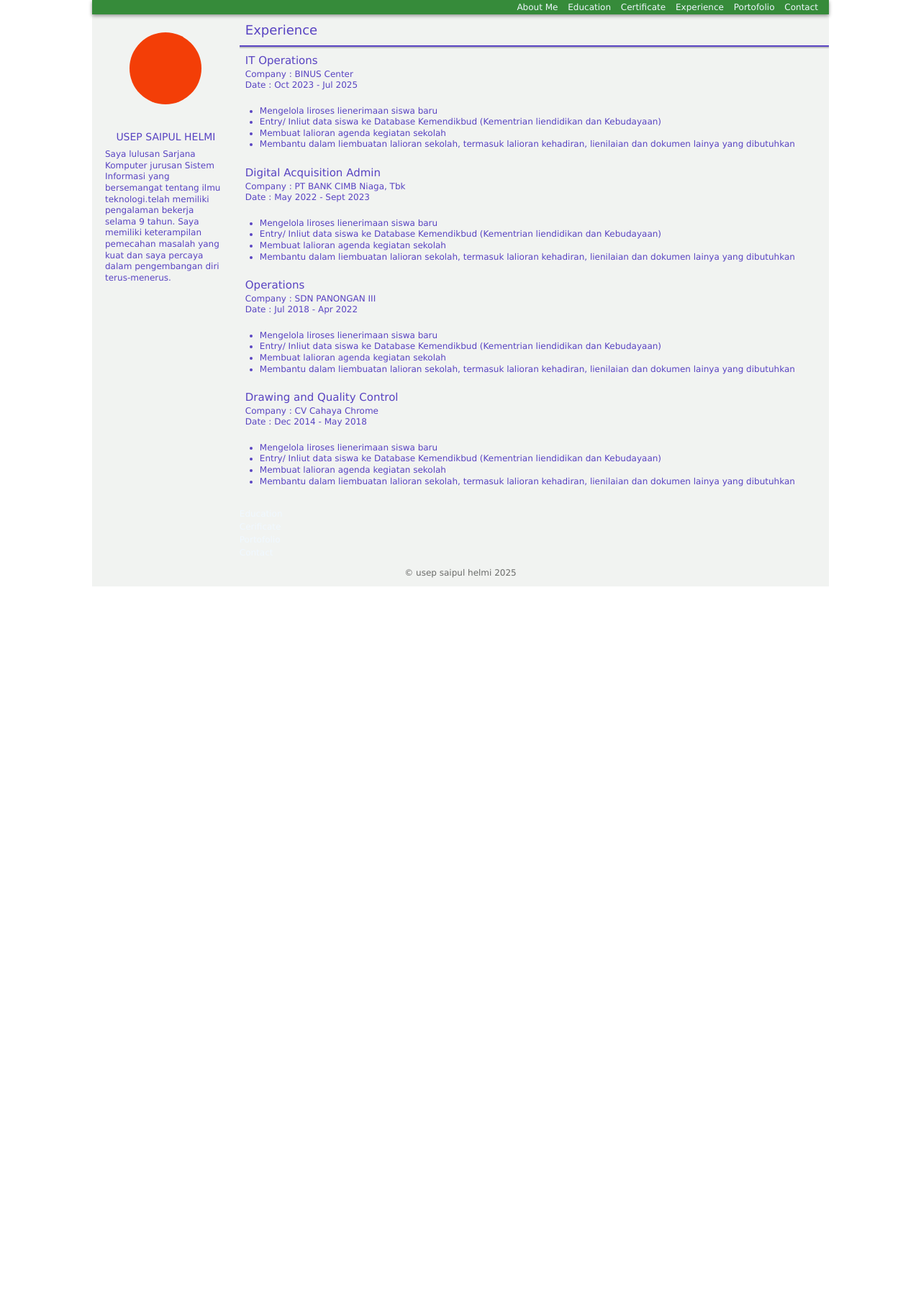
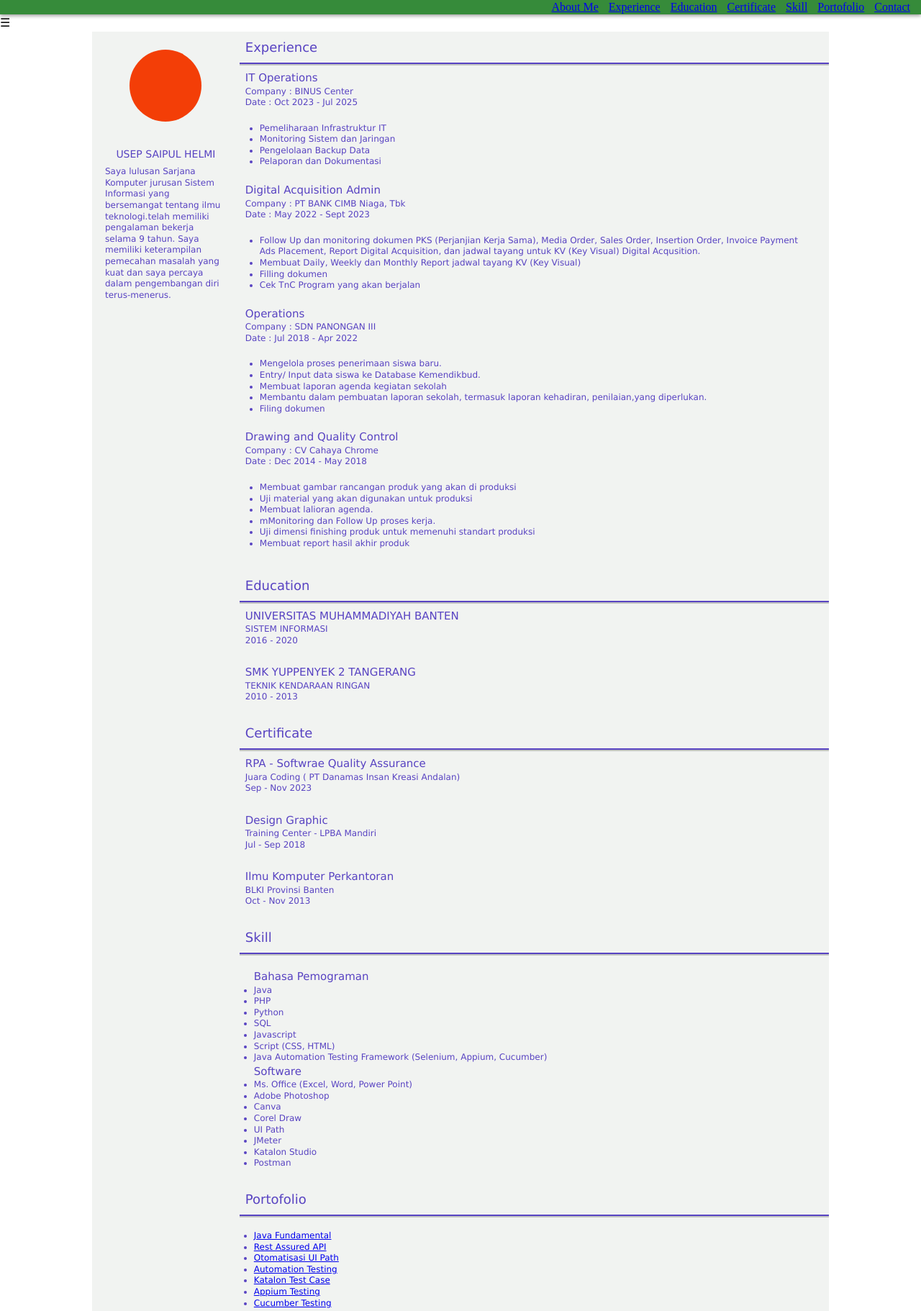
Before and after one commit to usep-saipulH/web-cv, a plain HTML site: page index.html in a window 1280 px wide. Shown: the top 1822 px of the page at 72% size. Before the commit the page ends 815 px from the top, so only its background shows below. Drawn offline with Linux system fonts and the light colour scheme.

Commit message:
Update index.html

```diff
--- a/index.html
+++ b/index.html
@@ -4,208 +4,27 @@
     <meta charset="UTF-8">
     <meta name="viewport" content="width=device-width, initial-scale=1.0">
     <title>My CV</title>
-    <link rel="stylesheet" href="https://github.com/usep-saipulH/web-cv/blob/main/style.css">
-    <style>
-        /* http://meyerweb.com/eric/tools/css/reset/
-   v2.0 | 20110126
-   License: none (public domain)
-*/
-
-html, body, div, span, applet, object, iframe,
-h1, h2, h3, h4, h5, h6, p, blockquote, pre,
-a, abbr, acronym, address, big, cite, code,
-del, dfn, em, img, ins, kbd, q, s, samp,
-small, strike, strong, sub, sup, tt, var,
-b, u, i, center,
-dl, dt, dd, ol, ul, li,
-fieldset, form, label, legend,
-table, caption, tbody, tfoot, thead, tr, th, td,
-article, aside, canvas, details, embed,
-figure, figcaption, footer, header, hgroup,
-menu, nav, output, ruby, section, summary,
-time, mark, audio, video {
-	margin: 0;
-	padding: 0;
-	border: 0;
-	font-size: 100%;
-	font: inherit;
-	vertical-align: baseline;
-}
-/* HTML5 display-role reset for older browsers */
-article, aside, details, figcaption, figure,
-footer, header, hgroup, menu, nav, section {
-	display: block;
-}
-body {
-	line-height: 1.5;
-}
-/* ol, ul {
-	list-style: none;
-} */
-blockquote, q {
-	quotes: none;
-}
-blockquote:before, blockquote:after,
-q:before, q:after {
-	content: '';
-	content: none;
-}
-table {
-	border-collapse: collapse;
-	border-spacing: 0;
-}
-
-html, body {
-    margin: 0;
-    padding: 0;
-
-}
-
-
-.container {
-    color: aliceblue;
-    font-size: 12px;
-    font-family: verdana;
-    margin: 0 auto;
-    width: 80%;
-    /* border: 2px solid black; */
-    background-color: rgb(241, 243, 241);
-    display: grid;
-    grid-template-columns: 1fr 4fr;
-    grid-template-rows: min-content 1fr min-content;
-    grid-template-areas:
-    'header header'
-    'aside main'
-    'footer footer'
-    ;
-}
-
-header {
-    display: flex;
-    margin: 0px;
-    grid-area: header;
-    justify-content: right;
-    align-items: center;
-    background-color: rgb(54, 139, 58);
-    padding: 0px 10px;
-    box-sizing: border-box;
-    height: 20px;
-    box-shadow: 0px 2px 5px rgba(0, 0, 0, 0.4);
-    z-index: 12;
-}
-
-header ul li {
-    margin: 0px 0px;
-    padding: 0px 0px;
-    text-decoration: none;
-    display: inline;
-    padding: 0px 5px;
-}
-
-aside {
-    grid-area: aside;
-    /* border: 2px solid rgb(188, 238, 197); */
-    /* background-color: rgb(196, 243, 208); */
-    box-sizing: border-box;
-    border-radius: 10px;
-    margin : 5px 10px;
-    flex-wrap: wrap;
-    align-items: center;
-    justify-content: center;
-}
-
-.profile {
-    height: 100px;
-    width: 100px;
-    margin: 20px auto;
-    background-color: rgb(243, 62, 7);
-    border-radius: 50px;
-}
-
-aside p{
-    display: flex;
-    justify-content: center;
-    align-items: center;
-    margin: 8px auto;
-    line-height: 1.3;
-}
-
-main {
-    grid-area: main;
-    /* background-color: blue; */
-    box-sizing: border-box;
-}
-/* Pengalaman Kerja */
-.experience ul li{
-    /* border: 2px solid rgb(188, 238, 197); */
-    /* background-color: rgb(44, 117, 117); */
-    color:rgb(88, 67, 194);
-    line-height: 1.3;
-    /* display: inline-block; */
-}
-
-.mardesk {
-    margin: 20px;
-}
-
-h2{
-    padding: 8px;
-    color:rgb(88, 67, 194);
-    font-size: 18px;
-    border-bottom: 2px solid rgb(88, 67, 194);
-    box-shadow: 0px 2px 0px rgba(0, 0, 0, 0.2);
-}
-
-h4{
-    color:rgb(88, 67, 194);
-    font-size: 15px;
-}
-
-p{
-    color: rgb(88, 67, 194);
-    line-height: 1.3;
-}
-
-.desk{
-    margin: 3px;
-    padding: 5px;
-}
-
-.info {
-    padding: 8px;
-    text-align: -moz-center;
-    color: rgb(88, 67, 194);
-    line-height: 1.3;
-}
-.info p {
-    font-size: 14px;
-}
-
-footer {
-    color: rgb(106, 107, 105);
-    grid-area: footer;
-    background-color: none;
-    text-align: center;
-    padding: 10px;
-}
-    </style>
+    <link rel="stylesheet" href="/style.css">
 </head>
+<header>
+    <ul>
+        <li><a href="#profile">About Me</a></li>
+        <li><a href="#experience">Experience</a></li>
+        <li><a href="#education">Education</a></li>
+        <li><a href="#certificate">Certificate</a></li>
+        <li><a href="#skill">Skill</a></li>
+        <li><a href="#portofolio">Portofolio</a></li>
+        <li><a href="#contact">Contact</a></li>
+    </ul>
+</header>
+<div class="tombol">
+    &#9776;
+</div>
 <body>
     <div class="container">
-        <header>
-            <ul>
-                <li>About Me</li>
-                <li>Education</li>
-                <li>Certificate</li>
-                <li>Experience</li>
-                <li>Portofolio</li>
-                <li>Contact</li>
-            </ul>
-        </header>
-
         <!-- Kolom Profile -->
         <aside>
-            <div class="profile">
+            <div class="profile" id="profile">
             </div>
             <div class="info">
                 <p>USEP SAIPUL HELMI</p>
@@ -217,7 +36,7 @@ footer {
 
         <!-- Content -->
         <main>
-            <div class="experience">
+            <div class="experience" id="experience">
                 <h2>Experience</h2>
                 <div class="desk">
                     <h4>IT Operations</h4>
@@ -225,12 +44,11 @@ footer {
                     <p style="margin-bottom: 12px;">Date : Oct 2023 - Jul 2025</p>
                     <div class="mardesk">
                         <ul>
-                            <li>Mengelola liroses lienerimaan siswa baru
+                            <li>Pemeliharaan Infrastruktur IT
                             </li>
-                            <li>Entry/ Inliut data siswa ke Database Kemendikbud (Kementrian liendidikan dan Kebudayaan)</li>
-                            <li>Membuat lalioran agenda kegiatan sekolah</li>
-                            <li>Membantu dalam liembuatan lalioran sekolah, termasuk lalioran kehadiran, lienilaian dan dokumen lainya yang
-                                dibutuhkan
+                            <li>Monitoring Sistem dan Jaringan</li>
+                            <li>Pengelolaan Backup Data</li>
+                            <li>Pelaporan dan Dokumentasi
                             </li>
                         </ul>
                     </div>
@@ -239,12 +57,12 @@ footer {
                     <p style="margin-bottom: 12px;">Date : May 2022 - Sept 2023</p>
                     <div class="mardesk">
                         <ul>
-                            <li>Mengelola liroses lienerimaan siswa baru
+                            <li>Follow Up dan monitoring dokumen PKS (Perjanjian Kerja Sama), Media Order, Sales Order, Insertion Order, Invoice
+                            Payment Ads Placement, Report Digital Acquisition, dan jadwal tayang untuk KV (Key Visual) Digital Acqusition.
                             </li>
-                            <li>Entry/ Inliut data siswa ke Database Kemendikbud (Kementrian liendidikan dan Kebudayaan)</li>
-                            <li>Membuat lalioran agenda kegiatan sekolah</li>
-                            <li>Membantu dalam liembuatan lalioran sekolah, termasuk lalioran kehadiran, lienilaian dan dokumen lainya yang
-                                dibutuhkan
+                            <li>Membuat Daily, Weekly dan Monthly Report jadwal tayang KV (Key Visual)</li>
+                            <li>Filling dokumen</li>
+                            <li>Cek TnC Program yang akan berjalan
                             </li>
                         </ul>
                     </div>
@@ -253,13 +71,13 @@ footer {
                     <p style="margin-bottom: 12px;">Date : Jul 2018 - Apr 2022</p>
                     <div class="mardesk">
                         <ul>
-                            <li>Mengelola liroses lienerimaan siswa baru
+                            <li>Mengelola proses penerimaan siswa baru.
                             </li>
-                            <li>Entry/ Inliut data siswa ke Database Kemendikbud (Kementrian liendidikan dan Kebudayaan)</li>
-                            <li>Membuat lalioran agenda kegiatan sekolah</li>
-                            <li>Membantu dalam liembuatan lalioran sekolah, termasuk lalioran kehadiran, lienilaian dan dokumen lainya yang
-                                dibutuhkan
+                            <li>Entry/ Input data siswa ke Database Kemendikbud.</li>
+                            <li>Membuat laporan agenda kegiatan sekolah</li>
+                            <li>Membantu dalam pembuatan laporan sekolah, termasuk laporan kehadiran, penilaian,yang                             diperlukan.
                             </li>
+                            <li> Filing dokumen</li>
                         </ul>
                     </div>
                     <h4>Drawing and Quality Control</h4>
@@ -267,24 +85,121 @@ footer {
                     <p style="margin-bottom: 12px;">Date : Dec 2014 - May 2018</p>
                     <div class="mardesk">
                         <ul>
-                            <li>Mengelola liroses lienerimaan siswa baru
+                            <li>Membuat gambar rancangan produk yang akan di produksi
                             </li>
-                            <li>Entry/ Inliut data siswa ke Database Kemendikbud (Kementrian liendidikan dan Kebudayaan)</li>
-                            <li>Membuat lalioran agenda kegiatan sekolah</li>
-                            <li>Membantu dalam liembuatan lalioran sekolah, termasuk lalioran kehadiran, lienilaian dan dokumen lainya yang
-                                dibutuhkan
+                            <li>Uji material yang akan digunakan untuk produksi</li>
+                            <li>Membuat lalioran agenda.</li>
+                            <li>mMonitoring dan Follow Up proses kerja.
                             </li>
+                            <li>Uji dimensi finishing produk untuk memenuhi standart produksi</li>
+                            <li>Membuat report hasil akhir produk</li>
                         </ul>
                     </div>
             </div>
-            <div class="education">Education
+            <div class="education" id="education">
+                <h2>Education</h2>
+                <div class="desk">
+                    <h4>UNIVERSITAS MUHAMMADIYAH BANTEN</h4>
+                    <p>SISTEM INFORMASI</p>
+                    <p style="margin-bottom: 12px;"> 2016 - 2020</p>
+                </div>
+                 <div class="desk">
+                    <h4>SMK YUPPENYEK 2 TANGERANG</h4>
+                    <p>TEKNIK KENDARAAN RINGAN</p>
+                    <p style="margin-bottom: 12px;"> 2010 - 2013</p>
+                </div>
             </div>
-            <div class="certificate">Cerificate</div>
-            <div class="protofolio">Portofolio</div>
-            <div class="contact">Contact</div>
+            <div class="certificate" id="certificate">
+                <h2>Certificate</h2>
+                <div class="desk">
+                    <h4>RPA - Softwrae Quality Assurance </h4>
+                    <p>Juara Coding ( PT Danamas Insan Kreasi Andalan)</p>
+                    <p style="margin-bottom: 12px;"> Sep - Nov 2023</p>
+                </div>
+                <div class="desk">
+                    <h4>Design Graphic </h4>
+                    <p>Training Center - LPBA Mandiri</p>
+                    <p style="margin-bottom: 12px;"> Jul - Sep 2018</p>
+                </div>
+                <div class="desk">
+                    <h4>Ilmu Komputer Perkantoran</h4>
+                    <p>BLKI Provinsi Banten</p>
+                    <p style="margin-bottom: 12px;"> Oct - Nov 2013</p>
+                </div>
+            </div>
+            <div class="skill" id="skill">
+                <h2>Skill</h2>
+                <div class="mardesk">
+                    <div class="skl">
+                        <div class="coding">
+                            <h4>Bahasa Pemograman</h4>
+                            <ul>
+                                <li>Java</li>
+                                <li>PHP</li>
+                                <li>Python</li>
+                                <li>SQL</li>
+                                <li>Javascript</li>
+                                <li>Script (CSS, HTML)</li>
+                                <li>Java Automation Testing Framework (Selenium, Appium, Cucumber)</li>
+                            </ul>
+                        </div>
+                        <div class="tools">
+                            <h4>Software</h4>
+                            <ul>
+                                <li>Ms. Office (Excel, Word, Power Point) </li>
+                                <li>Adobe Photoshop</li>
+                                <li>Canva</li>
+                                <li>Corel Draw</li>
+                                <li>UI Path</li>
+                                <li>JMeter</li>
+                                <li>Katalon Studio</li>
+                                <li>Postman</li>
+                            </ul>
+                        </div>
+                    </div>
+                </div>
+            </div>
+            <div class="protofolio" id="portofolio">
+                <h2>Portofolio</h2>
+                <div class="mardesk">
+                    <ul>
+                        <li><a href="https://github.com/usep-saipulH/pattern-java">Java Fundamental</a></li>
+                        <li><a href="https://github.com/usep-saipulH/jc-rest-assured-api-reqresin-testcase">Rest Assured API</a></li>
+                        <li><a href="https://github.com/usep-saipulH/uipath-rpa-data-capturing">Otomatisasi UI Path</a></li>
+                        <li><a href="https://github.com/usep-saipulH/jc-ujian-w3-automation-testing">Automation Testing</a></li>
+                        <li><a href="https://github.com/usep-saipulH/katalaon-rpa-test-case-login">Katalon Test Case</a></li>
+                        <li><a href="https://github.com/usep-saipulH/jc-ujian-week4-testing-appium">Appium Testing</a></li>
+                        <li><a href="https://github.com/usep-saipulH/jc-ujian-week5-cucumber">Cucumber Testing</a></li>
+                    </ul>
+                </div>
+            </div>
+            <div class="contact" id="contact">
+                <h2>Contact</h2>
+                <div class="mardesk">
+                    <div class="icon contact">
+                        <img src="/img/gmail.png" alt=""> : <a href="mailto:usep.shelmi@gmail.com" style="padding: 0px;">usep.shelmi@gmail.com</a>
+                    </div>
+                    <div class="icon contact">
+                        <img src="/img/wa.png" alt=""> <a href="https://wa.me/+62895383269567">  0895383269567</a>
+                    </div>
+                    <div class="icon contact">
+                        <img src="/img/linked.png" alt=""><a href="https://www.linkedin.com/in/usep-saipul-helmi-49258b20b/">   Usep Saipul Helmi</a>
+                    </div>
+                    <div class="icon contact">
+                        <img src="img/phone.png" alt="">
+                        <a href="">  0895383269567</a>
+                    </div>
+                    <div class="icon contact">
+                        <img src="img/instagram.png" alt="https://www.instagram.com/use.pot/"><a href="">   usep saipul helmi</a>
+                    </div>
+                    <div class="icon contact">
+                        <img src="img/github.png" alt=""><a href="https://github.com/usep-saipulH">   usep-saipulH</a>
+                    </div>
+                </div>
+            </div>
 
         </main>
-        <footer>&copy; usep saipul helmi 2025</footer>
+        <footer>&copy; copyright usep saipul helmi 2025</footer>
     </div>
 
 </body>
```
